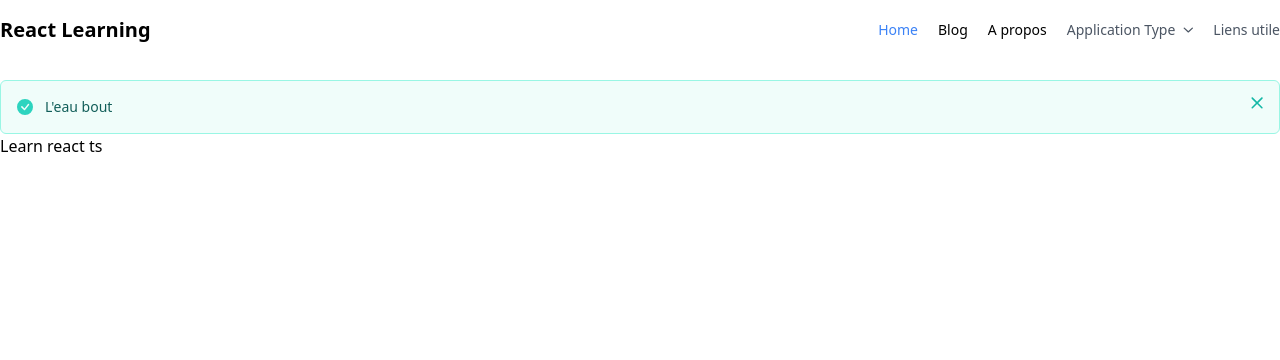
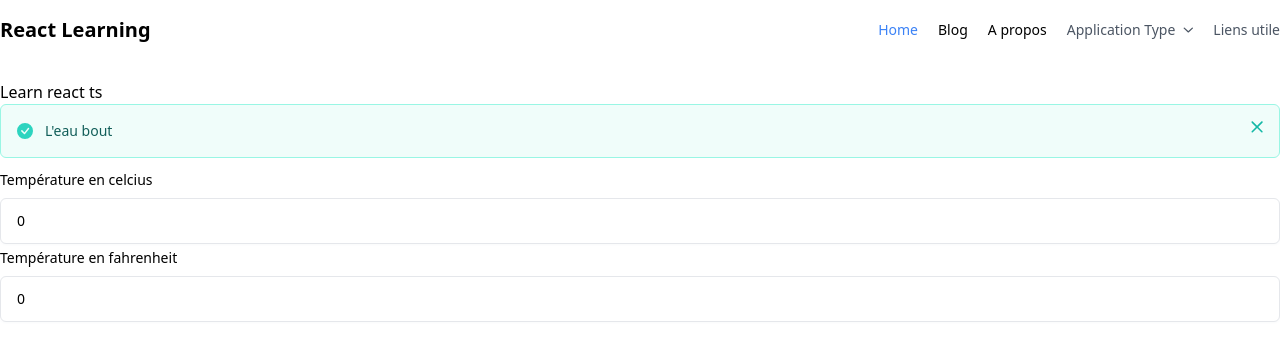
Before and after one commit to NdekoCode/react-discovery, a React (Vite) app: page /temperature in a window 1280 px wide. Shown: the top 360 px of the page. Built offline with nearby package versions, Linux system fonts and the light colour scheme.

Commit message:
feat: add Input component

```diff
--- a/src/Layout.tsx
+++ b/src/Layout.tsx
@@ -12,7 +12,6 @@ type Props = PropsWithChildren<{
   titleTag?: keyof JSX.IntrinsicElements | ComponentType<PropsWithChildren>;
 }>;
 export default function Layout({
-  children,
   title = "Compteur",
   titleTag: Title = "h1",
 }: Props) {
@@ -20,6 +19,7 @@ export default function Layout({
     <>
       <Header />
       <main className="container mt-5">
+        <Title>{title}</Title>
         <Routes>
           <Route path="/" element={<Home />} />
           <Route path="/about" element={<About />} />
@@ -30,7 +30,6 @@ export default function Layout({
           </Route>
           <Route path="/contact" element={<Contact />} />
         </Routes>
-        <Title>{title}</Title>
         <Outlet />
       </main>
     </>
--- /dev/null
+++ b/src/pages/TempCalculator.tsx
@@ -0,0 +1,13 @@
+import { FunctionComponent, useState } from "react";
+import TempInput from "./TempInput";
+
+const TempCalculator: FunctionComponent = () => {
+  const [temp, setTemp] = useState<number>(0);
+  return (
+    <form className="my-3">
+      <TempInput name="celcius" />
+      <TempInput name="fahrenheit" />
+    </form>
+  );
+};
+export default TempCalculator;
--- /dev/null
+++ b/src/pages/TempInput.tsx
@@ -0,0 +1,32 @@
+import { ChangeEvent, FunctionComponent, useState } from "react";
+type InputTempProsp = {
+  name?: string;
+};
+const TempInput: FunctionComponent<InputTempProsp> = ({ name = "celcius" }) => {
+  const [temp, setTemp] = useState<number>(0);
+  const handleTempChange = (e: ChangeEvent<HTMLInputElement>) => {
+    const value = e.target.value;
+    console.log(value);
+    setTemp(+value);
+  };
+  return (
+    <div className="mb-1">
+      <label
+        htmlFor={`input-label-${name}"`}
+        className="block mb-2 text-sm font-medium "
+      >
+        Température en {name}
+      </label>
+      <input
+        type="number"
+        id={`input-label-${name}`}
+        className="block w-full px-4 py-3 text-sm border border-gray-200 rounded-md shadow outline-none shadow-gray-50 focus:border-blue-500 focus:ring-blue-500 "
+        placeholder={`Entrer la température en ${name}`}
+        name={`${name}Temp`}
+        value={temp}
+        onChange={handleTempChange}
+      />
+    </div>
+  );
+};
+export default TempInput;
--- a/src/pages/TemperatureConverter.tsx
+++ b/src/pages/TemperatureConverter.tsx
@@ -1,10 +1,12 @@
 import { FunctionComponent } from "react";
 import TempState from "../components/TempState";
+import TempCalculator from "./TempCalculator";
 
 const TemperatureConverter: FunctionComponent = () => {
   return (
     <div>
       <TempState celcius={100} />
+      <TempCalculator />
     </div>
   );
 };
```
